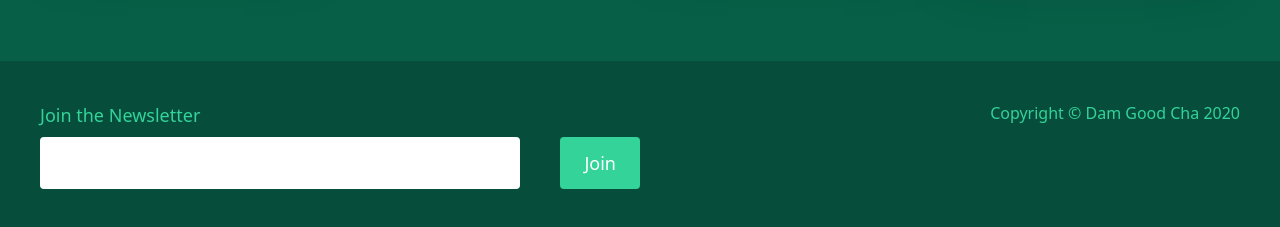
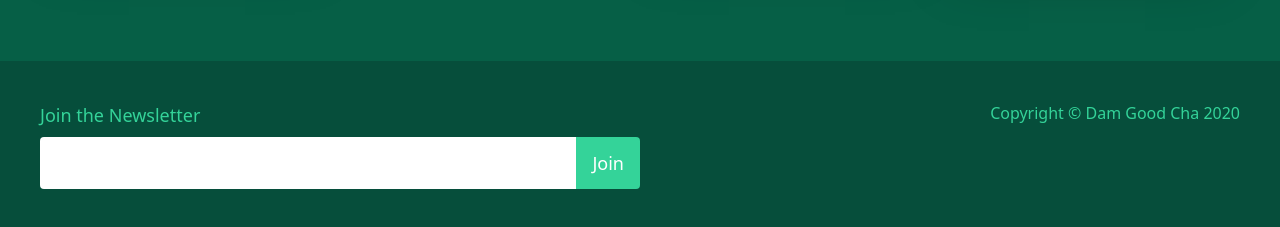
Before and after one commit to dcc5235/Tea_Landing, a plain HTML site: page index.html in a window 1280 px wide. Shown: the part 791-1018 px from the top of the page. Drawn offline with nearby package versions, Linux system fonts and the light colour scheme.

Commit message:
form style added

```diff
--- a/index.html
+++ b/index.html
@@ -73,9 +73,9 @@
     <div class="md:w-1/2">
       <h3 class="text-lg mb-2">Join the Newsletter</h3>
       <form class="flex">
-        <input type="email" class="w-full rounded py-3 px-4 outline-none focus:bg-green-100">
+        <input type="email" class="w-full rounded-l py-3 px-4 outline-none focus:bg-green-100">
         <button
-          class="ml-10 inline-block py-3 px-6 text-lg text-white bg-green-400 hover:text-indigo-700 rounded transition ease-in duration-150">Join</button>
+          class="inline-block py-3 px-4 text-lg text-white bg-green-400 hover:text-indigo-700 rounded-r transition ease-in duration-150">Join</button>
       </form>
     </div>
     <!-- right side footer -->
```
